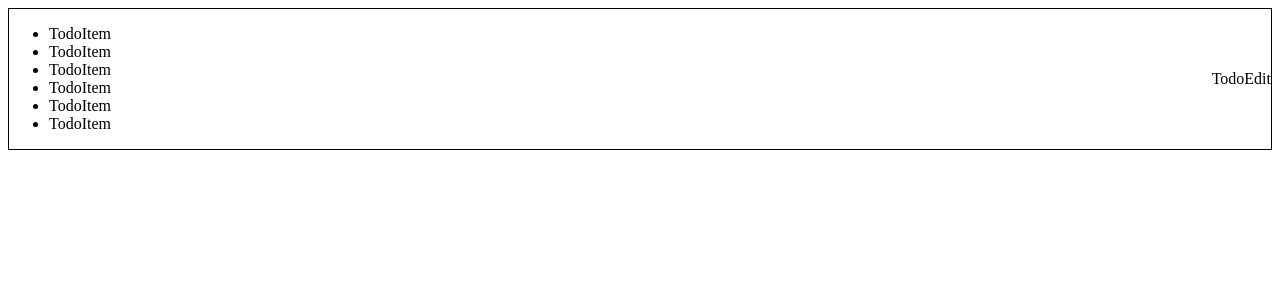
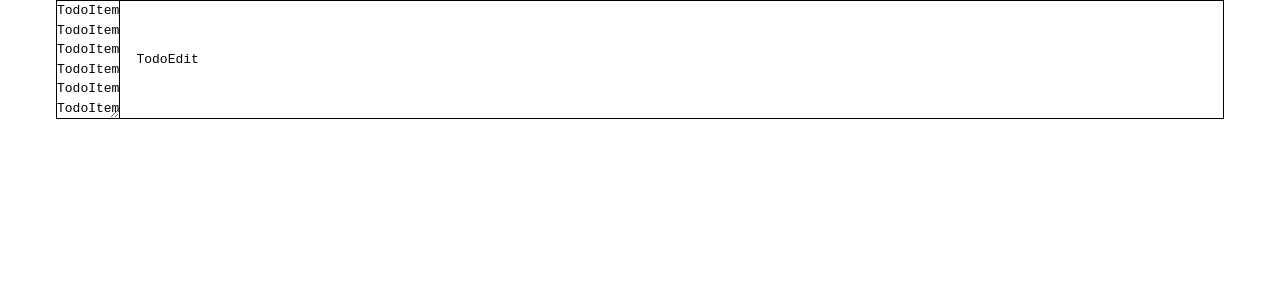
Before and after one commit to stelsp/react-todo, a React (Create React App) app: page / in a window 1280 px wide. Shown: the top 300 px of the page. Built offline with nearby package versions, Linux system fonts and the light colour scheme.

Commit message:
feat: resizible aside

```diff
--- a/src/components/app/style.module.scss
+++ b/src/components/app/style.module.scss
@@ -1,6 +1,8 @@
 @import '../../lib/sass/mixins.scss';
 
 .app {
-  @include flex($justify: space-between, $items: center, $gap: 1rem, $dir: row);
+  @include container();
+  @include flex($justify: start, $items: center, $gap: 1rem, $dir: row);
   border: 1px solid black;
+  overflow: hidden;
 }
--- a/src/components/todo-item/style.module.scss
+++ b/src/components/todo-item/style.module.scss
@@ -0,0 +1,3 @@
+.todoItem {
+  text-overflow: ellipsis;
+}
--- a/src/components/todo-list/style.module.scss
+++ b/src/components/todo-list/style.module.scss
@@ -0,0 +1,11 @@
+.todoList {
+  margin: 0;
+  padding: 0;
+  list-style-type: none;
+
+  resize: horizontal;
+  overflow: hidden;
+  cursor: col-resize;
+
+  border-right: 1px solid black;
+}
--- a/src/index.tsx
+++ b/src/index.tsx
@@ -2,6 +2,8 @@ import React from 'react';
 import ReactDOM from 'react-dom/client';
 import App from './components/app';
 import DataProvider from './context/context';
+
+import './lib/sass/global.scss';
 
 const root = ReactDOM.createRoot(document.getElementById('root') as HTMLElement);
 root.render(
```
